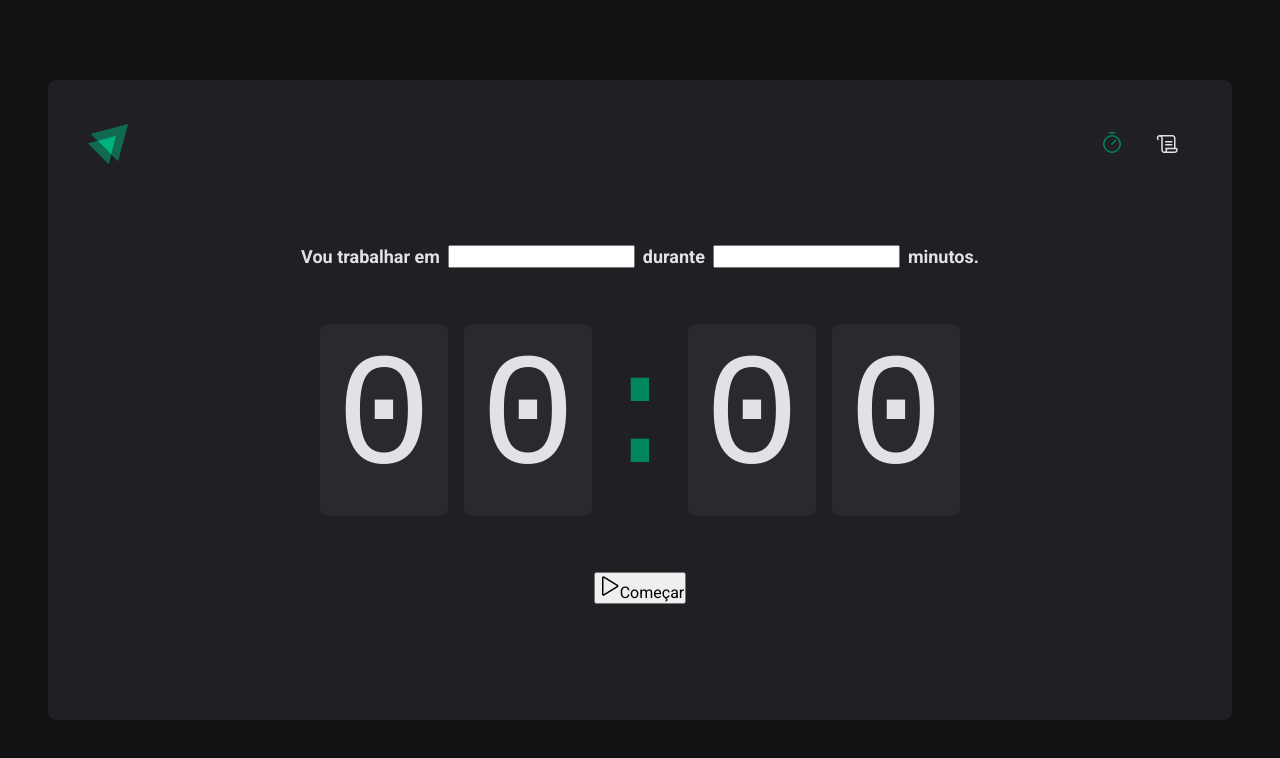
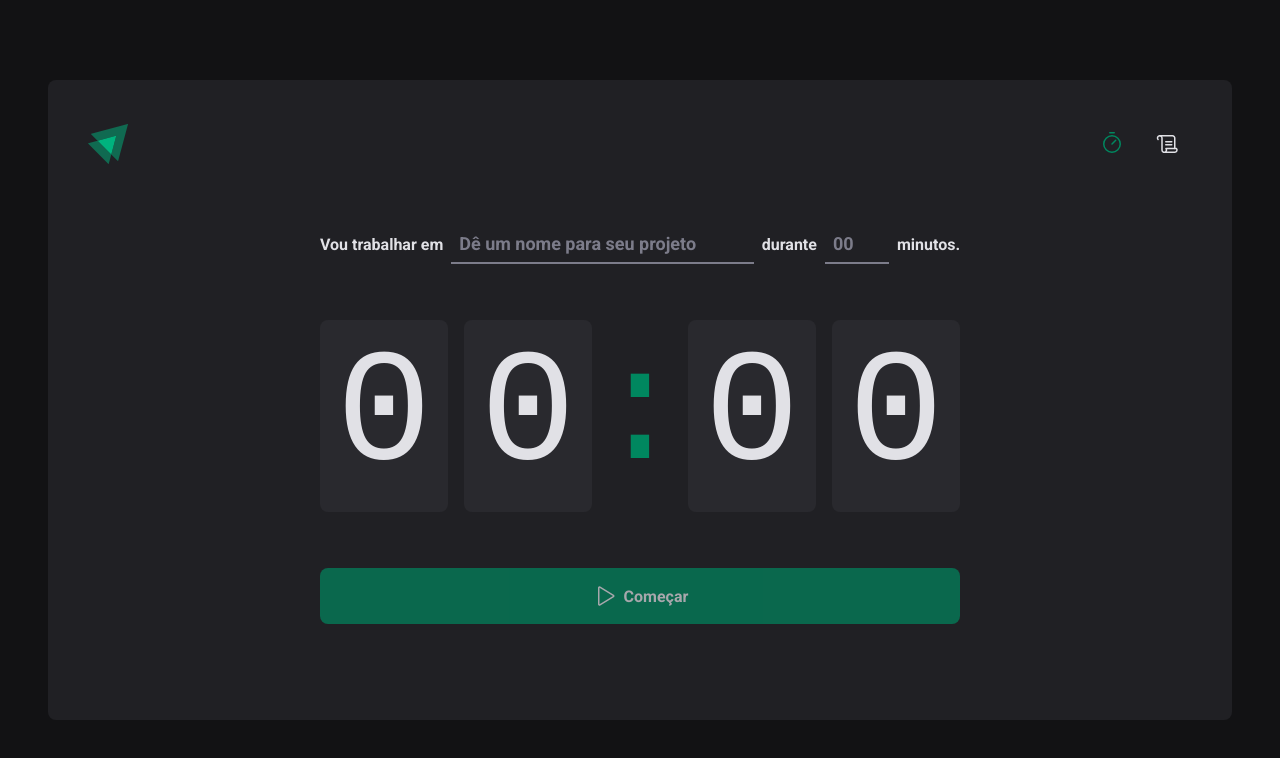
Before and after one commit to janderscarvalho/IgniteTimer, a React (Vite) app: page / in a window 1280 px wide. Shown: the top 758 px of the page. Built offline with nearby package versions, Linux system fonts and the light colour scheme.

Commit message:
Realizado a criação do historico e função de Status, alem de segurança para que o botao nao seja submetido em branco

```diff
--- a/src/Router.tsx
+++ b/src/Router.tsx
@@ -1,6 +1,6 @@
 import { Routes, Route } from 'react-router-dom'
 import { Home } from './pages/Home'
-import { History } from './pages/History'
+import { History } from './pages/History/Index'
 import { DefaultLayout } from './layouts/DefaultLayout'
 
 export function Router() {
--- a/src/pages/History.tsx
+++ /dev/null
@@ -1,3 +0,0 @@
-export function History() {
-  return <h1>Historico </h1>
-}
--- a/src/pages/Home/index.tsx
+++ b/src/pages/Home/index.tsx
@@ -2,20 +2,45 @@ import styles, {
   CountDownContainer,
   FormContainer,
   HomeContainer,
+  MinutesAmoutInput,
   Separator,
+  StartCountDownButton,
+  TaskInput,
 } from "./styles";
 import { Play } from "phosphor-react";
+import { useState } from "react";
 
 export function Home() {
+  const [task, setTask] = useState("");
+
   return (
     <HomeContainer>
       <form action="">
         <FormContainer>
           <label htmlFor="task">Vou trabalhar em</label>
-          <input id="task" />
+          <TaskInput
+            id="task"
+            list="task-suggestions"
+            placeholder="Dê um nome para seu projeto "
+            onChange={(e) => setTask(e.target.value)}
+            value={task}
+          />
+
+          <datalist id="task-suggestions">
+            <option value="Desenvolver uma aplicação web" />
+            <option value="Desenvolver uma aplicação mobile" />
+            <option value="Desenvolver uma aplicação web e mobile" />
+          </datalist>
 
           <label htmlFor="">durante</label>
-          <input type="number" id="minutesAmount" />
+          <MinutesAmoutInput
+            type="number"
+            id="minutesAmount"
+            placeholder="00"
+            step={5}
+            min={5}
+            max={60}
+          />
 
           <span>minutos.</span>
         </FormContainer>
@@ -27,10 +52,10 @@ export function Home() {
           <span>0</span>
           <span>0</span>
         </CountDownContainer>
-        <button type="submit">
+        <StartCountDownButton disabled={task === ""} type="submit">
           <Play size={24} />
           Começar
-        </button>
+        </StartCountDownButton>
       </form>
     </HomeContainer>
   );
--- a/src/pages/Home/styles.ts
+++ b/src/pages/Home/styles.ts
@@ -14,7 +14,6 @@ form {
     align-items: center;
     gap: 3.5rem;
   }
-
 `
 
 export const FormContainer = styled.div`
@@ -23,20 +22,48 @@ export const FormContainer = styled.div`
   align-items: center;
   justify-content: center;
   gap: 0.5rem;
-    color: ${props => props.theme['gray-100']};
-    font-size: 1.125rem;
+  color: ${(props) => props.theme['gray-100']};
+
   font-weight: bold;
   flex-wrap: wrap;
+`
+const BaseInput = styled.input`
+  background: transparent;
+  height: 2.5rem;
+  border: 0;
+  border-bottom: 2px solid ${(props) => props.theme['gray-500']};
+  font-weight: bold;
+  font-size: 1.125rem;
+  padding: 0 0.5rem;
+  color: ${(props) => props.theme['gray-100']};
 
+  &::placeholder {
+    color: ${(props) => props.theme['gray-500']};
+  }
+
+  &:focus {
+    box-shadow: none;
+    border-color: ${(props) => props.theme['green-500']};
+  }
+`
+
+export const TaskInput = styled(BaseInput)`
+  flex: 1;
+
+  &::-webkit-calendar-picker-indicator {
+    display: none !important;
+  }
+`
+
+export const MinutesAmoutInput = styled(BaseInput)`
+  width: 4rem;
 `
 
 export const CountDownContainer = styled.div`
-
   font-family: 'Roboto Mono', monospace;
   font-size: 10rem;
   line-height: 8rem;
   color: ${(props) => props.theme['gray-100']};
-
 
   display: flex;
   gap: 1rem;
@@ -45,15 +72,42 @@ export const CountDownContainer = styled.div`
     background: ${(props) => props.theme['gray-700']};
     padding: 2rem 1rem;
     border-radius: 8px;
-
   }
 `
 export const Separator = styled.div`
   padding: 2rem 0;
-    color: ${props => props.theme ['green-500']};
+  color: ${(props) => props.theme['green-500']};
 
   width: 4rem;
   overflow: hidden;
-    display:flex;
+  display: flex;
   justify-content: center;
-`;
+`
+
+export const StartCountDownButton = styled.button`
+  width: 100%;
+  border: 0;
+  padding: 1rem;
+  border-radius: 8px;
+
+  display: flex;
+  align-items: center;
+  justify-content: center;
+
+  gap: 0.5rem;
+  font-weight: bold;
+
+  cursor: pointer;
+
+  background: ${(props) => props.theme['green-500']};
+  color: ${(props) => props.theme['gray-100']};
+
+  &:disabled {
+    opacity: 0.7;
+    cursor: not-allowed;
+  }
+
+  &:not(:disabled):hover {
+    background: ${(props) => props.theme['green-700']};
+  }
+`
```
Lines whose indentation alone changed are shown as unchanged.
